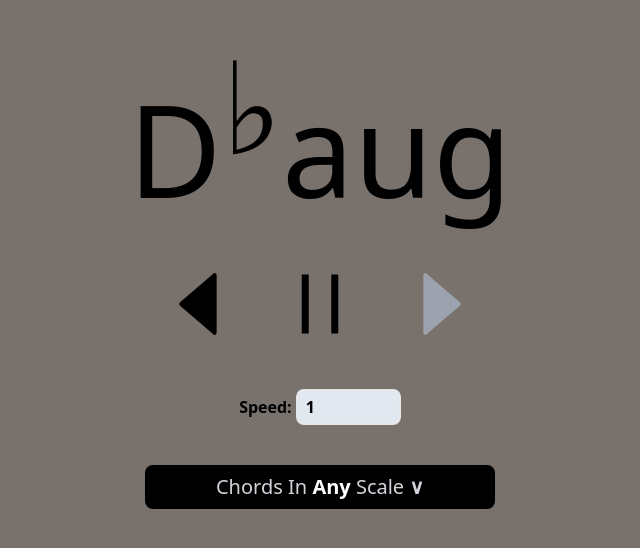
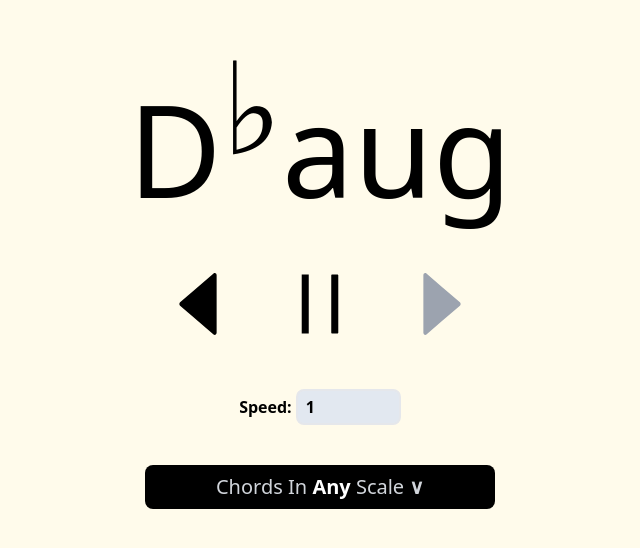
Before and after one commit to windbelike/Chord, a Next.js app: page / in a window 1280 px wide. Shown: the part 116-664 px from the top of the page, without its empty margins (320-960 px from the left). Built offline with nearby package versions, Linux system fonts and the light colour scheme.

Commit message:
bg-amber-50

```diff
--- a/src/app/components/ChordDisplay.js
+++ b/src/app/components/ChordDisplay.js
@@ -60,7 +60,7 @@ export default function ChordDisplay () {
   }
 
   return (
-    <div className='bg-stone-500' >
+    <div className='bg-amber-50' >
       {/* todo adapting to mobile device */}
       {/* Chord screen */}
       <div className='h-screen w-screen overflow-hidden flex flex-col justify-center items-center'>
```
